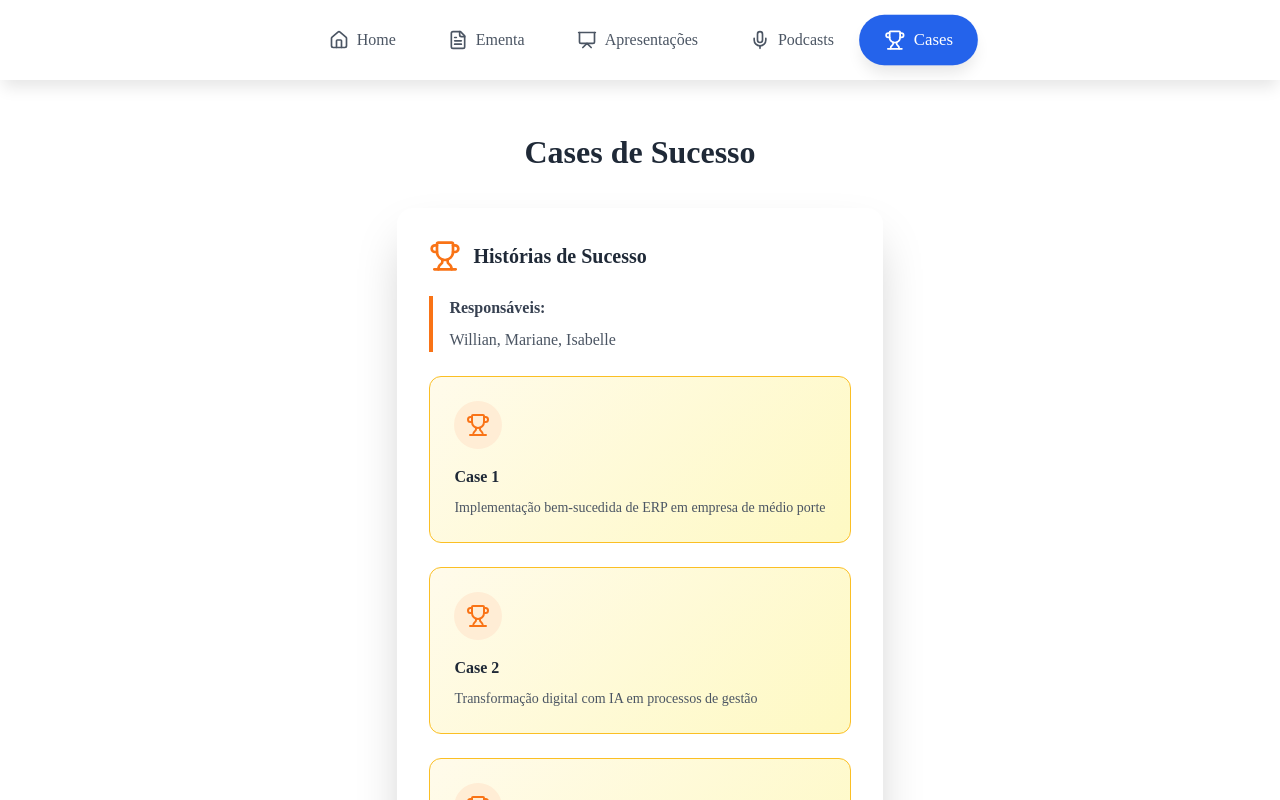
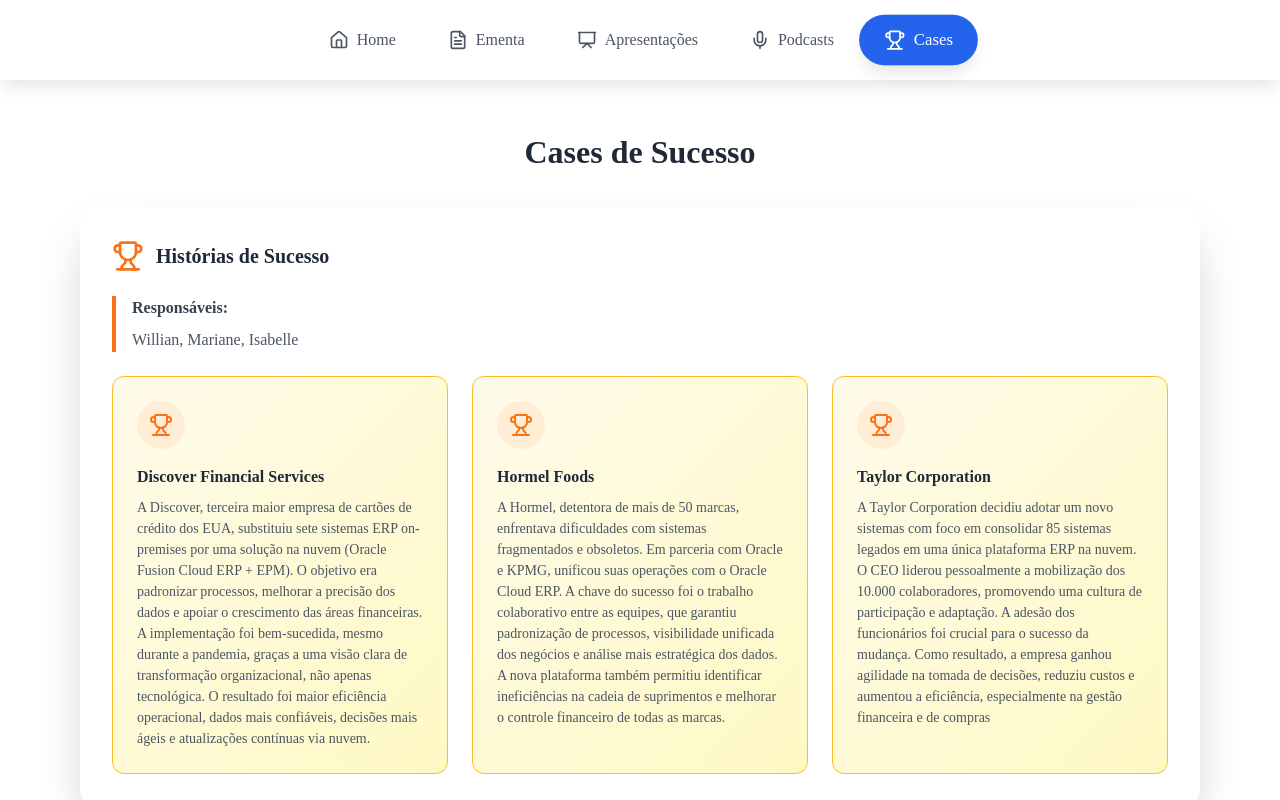
Before and after one commit to Fooyer/erp-site, a React (Vite) app: page /cases in a window 1280 px wide. Shown: the top 800 px of the page. Built offline with nearby package versions, Linux system fonts and the light colour scheme.

Commit message:
Add cases

```diff
--- a/src/pages/Cases/index.jsx
+++ b/src/pages/Cases/index.jsx
@@ -21,9 +21,17 @@
             <div className="case-icon-container">
               <Trophy className="case-icon" />
             </div>
-            <h4 className="case-title">Case 1</h4>
+            <h4 className="case-title">Discover Financial Services</h4>
             <p className="case-description">
-              Implementação bem-sucedida de ERP em empresa de médio porte
+              A Discover, terceira maior empresa de cartões de crédito dos EUA,
+              substituiu sete sistemas ERP on-premises por uma solução na nuvem
+              (Oracle Fusion Cloud ERP + EPM). O objetivo era padronizar
+              processos, melhorar a precisão dos dados e apoiar o crescimento
+              das áreas financeiras. A implementação foi bem-sucedida, mesmo
+              durante a pandemia, graças a uma visão clara de transformação
+              organizacional, não apenas tecnológica. O resultado foi maior
+              eficiência operacional, dados mais confiáveis, decisões mais ágeis
+              e atualizações contínuas via nuvem.
             </p>
           </div>
 
@@ -31,9 +39,16 @@
             <div className="case-icon-container">
               <Trophy className="case-icon" />
             </div>
-            <h4 className="case-title">Case 2</h4>
+            <h4 className="case-title">Hormel Foods</h4>
             <p className="case-description">
-              Transformação digital com IA em processos de gestão
+              A Hormel, detentora de mais de 50 marcas, enfrentava dificuldades
+              com sistemas fragmentados e obsoletos. Em parceria com Oracle e
+              KPMG, unificou suas operações com o Oracle Cloud ERP. A chave do
+              sucesso foi o trabalho colaborativo entre as equipes, que garantiu
+              padronização de processos, visibilidade unificada dos negócios e
+              análise mais estratégica dos dados. A nova plataforma também
+              permitiu identificar ineficiências na cadeia de suprimentos e
+              melhorar o controle financeiro de todas as marcas.
             </p>
           </div>
 
@@ -41,9 +56,16 @@
             <div className="case-icon-container">
               <Trophy className="case-icon" />
             </div>
-            <h4 className="case-title">Case 3</h4>
+            <h4 className="case-title">Taylor Corporation</h4>
             <p className="case-description">
-              Otimização de processos através de sistemas integrados
+              A Taylor Corporation decidiu adotar um novo sistemas com foco em
+              consolidar 85 sistemas legados em uma única plataforma ERP na
+              nuvem. O CEO liderou pessoalmente a mobilização dos 10.000
+              colaboradores, promovendo uma cultura de participação e adaptação.
+              A adesão dos funcionários foi crucial para o sucesso da mudança.
+              Como resultado, a empresa ganhou agilidade na tomada de decisões,
+              reduziu custos e aumentou a eficiência, especialmente na gestão
+              financeira e de compras
             </p>
           </div>
         </div>
```
